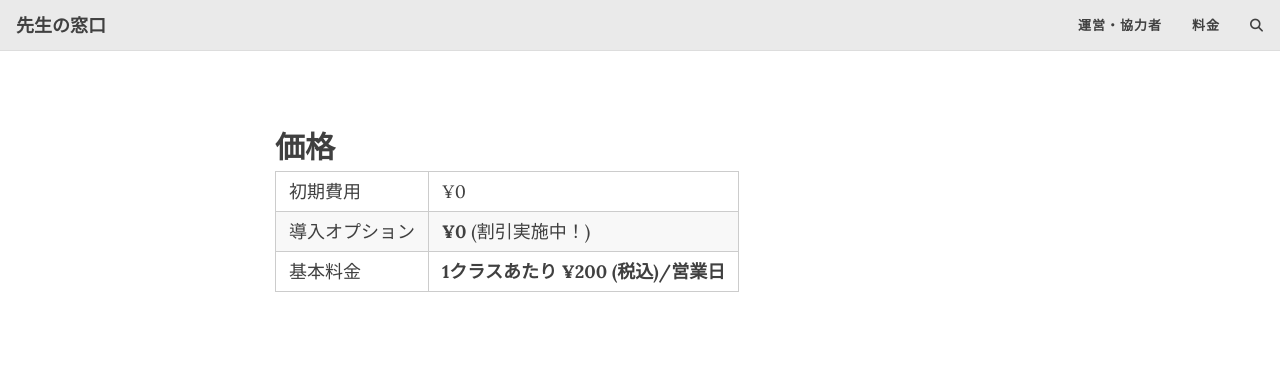
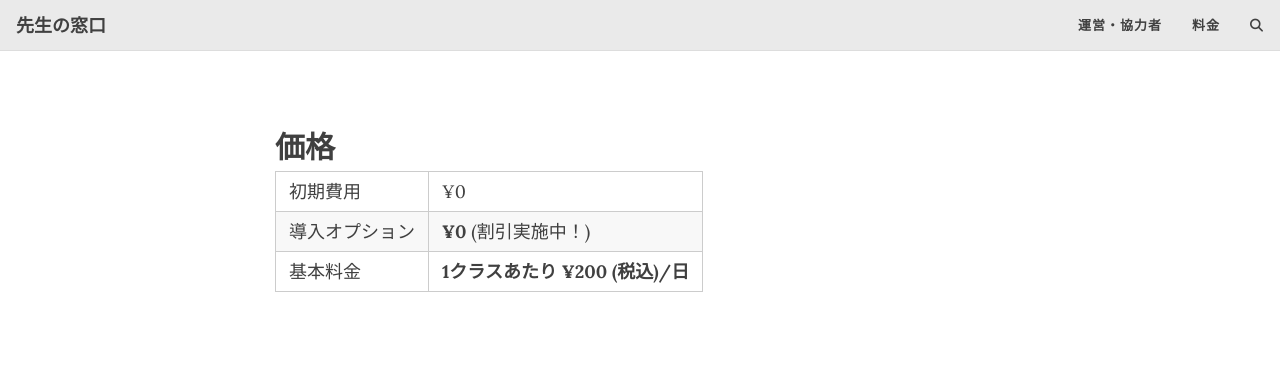
Before and after one commit to Sensei-Madoguchi/Sensei-Madoguchi.github.io, a Jekyll site: the page built from pricing.md, in a window 1280 px wide and 900 px high, scrolled down 608 px. Shown: the top 378 px of the window. Built offline with Jekyll 4.4.1, drawn with Linux system fonts in a browser that asks for light colours; comment, search, counter and statistics services are not loaded.

Commit message:
Update pricing.md

```diff
--- a/pricing.md
+++ b/pricing.md
@@ -24,7 +24,7 @@ subtitle:
 
 | 初期費用 | ¥0 |
 | 導入オプション | **¥0** (割引実施中！) |
-| 基本料金 | **1クラスあたり ¥200 (税込)/営業日** |
+| 基本料金 | **1クラスあたり ¥200 (税込)/日** |
 
 
 
```
